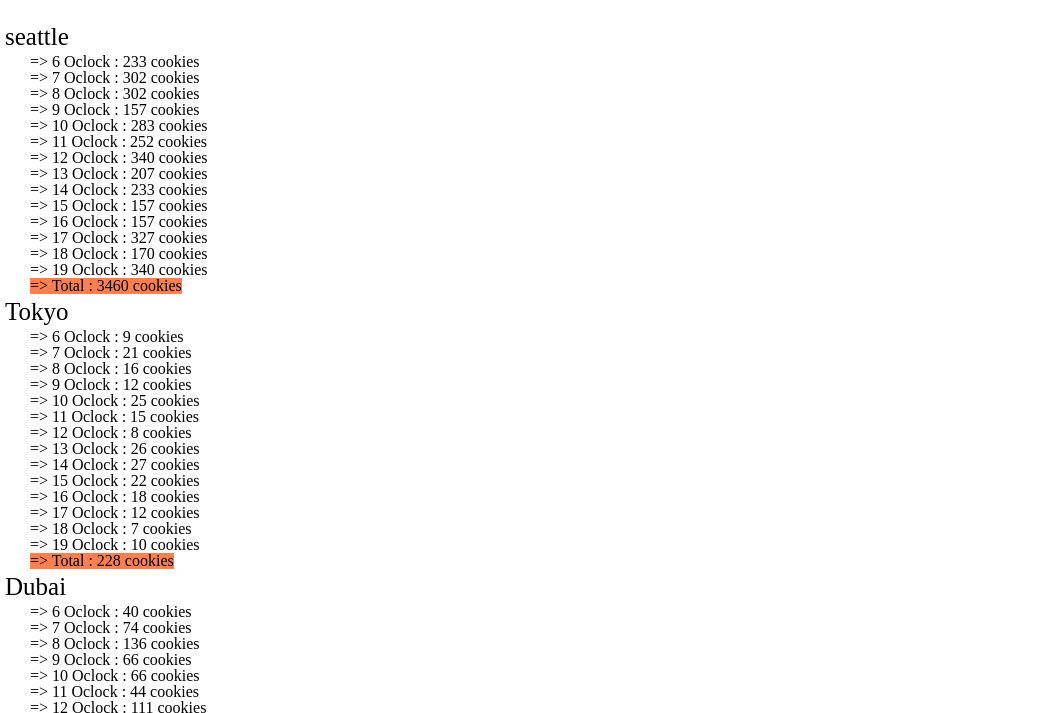
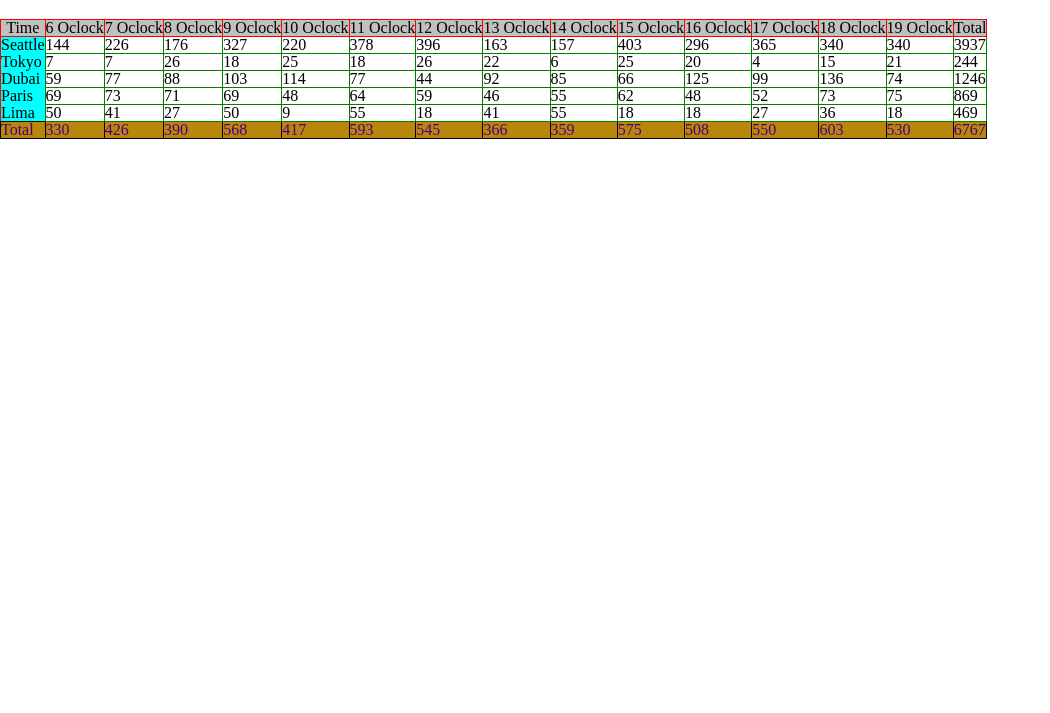
Before and after one commit to AlaaN-Smadi/Salmon_Cookies, a plain HTML site: page index.html in a window 1280 px wide. Shown: the part 81-794 px from the top of the page, without its empty margins (0-1050 px from the left). Drawn offline with Linux system fonts and the light colour scheme.

Commit message:
create objects by function of constructure

```diff
--- a/Css/style.css
+++ b/Css/style.css
@@ -22,3 +22,24 @@
     margin-left: 30px;
     background-color: coral;
 }
+
+#tableId{
+    border: solid 1px red;
+}
+
+#headID{
+    background-color: silver;
+    border: solid 1px red;
+}
+#firstColomn{
+    background-color: aqua;
+
+}
+#totalCell{
+    border: solid 1px green;
+}
+#lastRow{
+    border: solid 1px black;
+    background-color: darkgoldenrod;
+    color:indigo;
+}
--- a/JavaScript/dom.js
+++ b/JavaScript/dom.js
@@ -14,188 +14,242 @@ First Point Of Objects Area
 */
 // ---------------------------------------------------------------- //
 
-let seattle = {  // Object for Seattle
 
-    minHourCustomers: 23,  //  minimum number of customers
-    maxHourCustomers: 65,  // maximum number of customers
-    avgHourCookies: 6.3,  // average cookies per hour
+// let seattle = {  // Object for Seattle
 
-    numberOfCookies: [],  // number of cookies => dynamic
+//     minHourCustomers: 23,  //  minimum number of customers
+//     maxHourCustomers: 65,  // maximum number of customers
+//     avgHourCookies: 6.3,  // average cookies per hour
 
-    numOfCustomerHour: [],  // number of customers => random
+//     numberOfCookies: [],  // number of cookies => dynamic
 
-    addingCustomers: function () {  // function to call and generate generate random number of customers
-        for (let i = 0; i < workHours; i++) {
-            let num = getRandomInt(this.minHourCustomers, this.maxHourCustomers);
-            this.numOfCustomerHour[i] = num;
-        }
-    },
+//     numOfCustomerHour: [],  // number of customers => random
 
-    addingCookies: function () {  // function to calculate numbers of cookies
-        for (let i = 0; i < workHours; i++) {
-            this.numberOfCookies[i] = this.numOfCustomerHour[i] * this.avgHourCookies;
-        }
-    }
+//     addingCustomers: function () {  // function to call and generate generate random number of customers
+//         for (let i = 0; i < workHours; i++) {
+//             let num = getRandomInt(this.minHourCustomers, this.maxHourCustomers);
+//             this.numOfCustomerHour[i] = num;
+//         }
+//     },
 
-}  //  End of Seattle object
+//     addingCookies: function () {  // function to calculate numbers of cookies
+//         for (let i = 0; i < workHours; i++) {
+//             this.numberOfCookies[i] = this.numOfCustomerHour[i] * this.avgHourCookies;
+//         }
+//     }
 
-seattle.addingCustomers();  // calling functions  to add customers
-seattle.addingCookies();    // calling functions to add cookies
+// }  //  End of Seattle object
+
+// seattle.addingCustomers();  // calling functions  to add customers
+// seattle.addingCookies();    // calling functions to add cookies
 
 
-// for(let i=0;i<workHours;i++){  //  for loop => to test Seattle customers function
-//     console.log(seattle.numOfCustomerHour[i]);
-// }  //  for loop => to test Seattle customers function
+// // for(let i=0;i<workHours;i++){  //  for loop => to test Seattle customers function
+// //     console.log(seattle.numOfCustomerHour[i]);
+// // }  //  for loop => to test Seattle customers function
 
-/*
--------------line between objects-----------------
-*/
+// /*
+// -------------line between objects-----------------
+// */
 
-let Tokyo = {  // Object for Tokyo
+// let Tokyo = {  // Object for Tokyo
 
-    minHourCustomers: 3,  //  minimum number of customers
-    maxHourCustomers: 24,  // maximum number of customers
-    avgHourCookies: 1.2,  // average cookies per hour
+//     minHourCustomers: 3,  //  minimum number of customers
+//     maxHourCustomers: 24,  // maximum number of customers
+//     avgHourCookies: 1.2,  // average cookies per hour
 
-    numberOfCookies: [],  // number of cookies => dynamic
+//     numberOfCookies: [],  // number of cookies => dynamic
 
-    numOfCustomerHour: [],  // number of customers => random
+//     numOfCustomerHour: [],  // number of customers => random
 
-    addingCustomers: function () {  // function to call and generate generate random number of customers
-        for (let i = 0; i < workHours; i++) {
-            let num = getRandomInt(this.minHourCustomers, this.maxHourCustomers);
-            this.numOfCustomerHour[i] = num;
-        }
-    },
+//     addingCustomers: function () {  // function to call and generate generate random number of customers
+//         for (let i = 0; i < workHours; i++) {
+//             let num = getRandomInt(this.minHourCustomers, this.maxHourCustomers);
+//             this.numOfCustomerHour[i] = num;
+//         }
+//     },
 
-    addingCookies: function () {  // function to calculate numbers of cookies
-        for (let i = 0; i < workHours; i++) {
-            this.numberOfCookies[i] = this.numOfCustomerHour[i] * this.avgHourCookies;
-        }
-    }
+//     addingCookies: function () {  // function to calculate numbers of cookies
+//         for (let i = 0; i < workHours; i++) {
+//             this.numberOfCookies[i] = this.numOfCustomerHour[i] * this.avgHourCookies;
+//         }
+//     }
 
-}  //  End of Tokyo object
+// }  //  End of Tokyo object
 
-Tokyo.addingCustomers();  // calling functions  to add customers
-Tokyo.addingCookies();    // calling functions to add cookies
+// Tokyo.addingCustomers();  // calling functions  to add customers
+// Tokyo.addingCookies();    // calling functions to add cookies
 
 
-// for(let i=0;i<workHours;i++){  //  for loop => to test Tokyo customers function
-//     console.log(Tokyo.numOfCustomerHour[i]);
-// }  //  for loop => to test Tokyo customers function
+// // for(let i=0;i<workHours;i++){  //  for loop => to test Tokyo customers function
+// //     console.log(Tokyo.numOfCustomerHour[i]);
+// // }  //  for loop => to test Tokyo customers function
 
-/*
--------------line between objects-----------------
-*/
+// /*
+// -------------line between objects-----------------
+// */
 
-let Dubai = {  // Object for Dubai
+// let Dubai = {  // Object for Dubai
 
-    minHourCustomers: 11,  //  minimum number of customers
-    maxHourCustomers: 38,  // maximum number of customers
-    avgHourCookies: 3.7,  // average cookies per hour
+//     minHourCustomers: 11,  //  minimum number of customers
+//     maxHourCustomers: 38,  // maximum number of customers
+//     avgHourCookies: 3.7,  // average cookies per hour
 
-    numberOfCookies: [],  // number of cookies => dynamic
+//     numberOfCookies: [],  // number of cookies => dynamic
 
-    numOfCustomerHour: [],  // number of customers => random
+//     numOfCustomerHour: [],  // number of customers => random
 
-    addingCustomers: function () {  // function to call and generate generate random number of customers
-        for (let i = 0; i < workHours; i++) {
-            let num = getRandomInt(this.minHourCustomers, this.maxHourCustomers);
-            this.numOfCustomerHour[i] = num;
-        }
-    },
+//     addingCustomers: function () {  // function to call and generate generate random number of customers
+//         for (let i = 0; i < workHours; i++) {
+//             let num = getRandomInt(this.minHourCustomers, this.maxHourCustomers);
+//             this.numOfCustomerHour[i] = num;
+//         }
+//     },
 
-    addingCookies: function () {  // function to calculate numbers of cookies
-        for (let i = 0; i < workHours; i++) {
-            this.numberOfCookies[i] = this.numOfCustomerHour[i] * this.avgHourCookies;
-        }
-    }
+//     addingCookies: function () {  // function to calculate numbers of cookies
+//         for (let i = 0; i < workHours; i++) {
+//             this.numberOfCookies[i] = this.numOfCustomerHour[i] * this.avgHourCookies;
+//         }
+//     }
 
-}  //  End of Dubai object
+// }  //  End of Dubai object
 
-Dubai.addingCustomers();  // calling functions  to add customers
-Dubai.addingCookies();    // calling functions to add cookies
+// Dubai.addingCustomers();  // calling functions  to add customers
+// Dubai.addingCookies();    // calling functions to add cookies
 
 
-// for(let i=0;i<workHours;i++){  //  for loop => to test Dubai customers function
-//     console.log(Dubai.numOfCustomerHour[i]);
-// }  //  for loop => to test Dubai customers function
+// // for(let i=0;i<workHours;i++){  //  for loop => to test Dubai customers function
+// //     console.log(Dubai.numOfCustomerHour[i]);
+// // }  //  for loop => to test Dubai customers function
 
-/*
--------------line between objects-----------------
-*/
+// /*
+// -------------line between objects-----------------
+// */
 
 
-let Paris = {  // Object for Paris
+// let Paris = {  // Object for Paris
 
-    minHourCustomers: 20,  //  minimum number of customers
-    maxHourCustomers: 38,  // maximum number of customers
-    avgHourCookies: 2.3,  // average cookies per hour
+//     minHourCustomers: 20,  //  minimum number of customers
+//     maxHourCustomers: 38,  // maximum number of customers
+//     avgHourCookies: 2.3,  // average cookies per hour
 
-    numberOfCookies: [],  // number of cookies => dynamic
+//     numberOfCookies: [],  // number of cookies => dynamic
 
-    numOfCustomerHour: [],  // number of customers => random
+//     numOfCustomerHour: [],  // number of customers => random
 
-    addingCustomers: function () {  // function to call and generate generate random number of customers
-        for (let i = 0; i < workHours; i++) {
-            let num = getRandomInt(this.minHourCustomers, this.maxHourCustomers);
-            this.numOfCustomerHour[i] = num;
-        }
-    },
+//     addingCustomers: function () {  // function to call and generate generate random number of customers
+//         for (let i = 0; i < workHours; i++) {
+//             let num = getRandomInt(this.minHourCustomers, this.maxHourCustomers);
+//             this.numOfCustomerHour[i] = num;
+//         }
+//     },
 
-    addingCookies: function () {  // function to calculate numbers of cookies
-        for (let i = 0; i < workHours; i++) {
-            this.numberOfCookies[i] = this.numOfCustomerHour[i] * this.avgHourCookies;
-        }
-    }
+//     addingCookies: function () {  // function to calculate numbers of cookies
+//         for (let i = 0; i < workHours; i++) {
+//             this.numberOfCookies[i] = this.numOfCustomerHour[i] * this.avgHourCookies;
+//         }
+//     }
 
-}  //  End of Paris object
+// }  //  End of Paris object
 
-Paris.addingCustomers();  // calling functions  to add customers
-Paris.addingCookies();    // calling functions to add cookies
+// Paris.addingCustomers();  // calling functions  to add customers
+// Paris.addingCookies();    // calling functions to add cookies
 
 
-// for(let i=0;i<workHours;i++){  //  for loop => to test Paris customers function
-//     console.log(Paris.numOfCustomerHour[i]);
-// }  //  for loop => to test Paris customers function
+// // for(let i=0;i<workHours;i++){  //  for loop => to test Paris customers function
+// //     console.log(Paris.numOfCustomerHour[i]);
+// // }  //  for loop => to test Paris customers function
 
-/*
--------------line between objects-----------------
-*/
+// /*
+// -------------line between objects-----------------
+// */
 
 
-let Lima = {  // Object for Lima
+// let Lima = {  // Object for Lima
 
-    minHourCustomers: 2,  //  minimum number of customers
-    maxHourCustomers: 16,  // maximum number of customers
-    avgHourCookies: 4.6,  // average cookies per hour
+//     minHourCustomers: 2,  //  minimum number of customers
+//     maxHourCustomers: 16,  // maximum number of customers
+//     avgHourCookies: 4.6,  // average cookies per hour
 
-    numberOfCookies: [],  // number of cookies => dynamic
+//     numberOfCookies: [],  // number of cookies => dynamic
 
-    numOfCustomerHour: [],  // number of customers => random
+//     numOfCustomerHour: [],  // number of customers => random
 
-    addingCustomers: function () {  // function to call and generate generate random number of customers
-        for (let i = 0; i < workHours; i++) {
-            let num = getRandomInt(this.minHourCustomers, this.maxHourCustomers);
-            this.numOfCustomerHour[i] = num;
-        }
-    },
+//     addingCustomers: function () {  // function to call and generate generate random number of customers
+//         for (let i = 0; i < workHours; i++) {
+//             let num = getRandomInt(this.minHourCustomers, this.maxHourCustomers);
+//             this.numOfCustomerHour[i] = num;
+//         }
+//     },
 
-    addingCookies: function () {  // function to calculate numbers of cookies
-        for (let i = 0; i < workHours; i++) {
-            this.numberOfCookies[i] = this.numOfCustomerHour[i] * this.avgHourCookies;
-        }
-    }
+//     addingCookies: function () {  // function to calculate numbers of cookies
+//         for (let i = 0; i < workHours; i++) {
+//             this.numberOfCookies[i] = this.numOfCustomerHour[i] * this.avgHourCookies;
+//         }
+//     }
 
-}  //  End of Lima object
+// }  //  End of Lima object
 
-Lima.addingCustomers();  // calling functions  to add customers
-Lima.addingCookies();    // calling functions to add cookies
+// Lima.addingCustomers();  // calling functions  to add customers
+// Lima.addingCookies();    // calling functions to add cookies
 
 
-// for(let i=0;i<workHours;i++){  //  for loop => to test Lima customers function
-//     console.log(Lima.numOfCustomerHour[i]);
-// }  //  for loop => to test Lima customers function
+// // for(let i=0;i<workHours;i++){  //  for loop => to test Lima customers function
+// //     console.log(Lima.numOfCustomerHour[i]);
+// // }  //  for loop => to test Lima customers function
+
+
+// Objects by Constructure
+
+let objectsArray = [];
+// constructure function
+function Cookies(minHourCustomers, maxHourCustomers, avgHourCookies) {
+    this.minHourCustomers = minHourCustomers;  //  minimum number of customers
+    this.maxHourCustomers = maxHourCustomers;  // maximum number of customers
+    this.avgHourCookies = avgHourCookies; // average cookies per customer
+
+    this.numberOfCookies = [];  // number of cookies => dynamic
+
+    this.numOfCustomerHour = [];  // number of customers => random
+
+    objectsArray.push(this);
+}
+
+// generate bjects
+let seattle = new Cookies(23, 65, 6.3);
+let Tokyo = new Cookies(3, 24, 1.2);
+let Dubai = new Cookies(11, 38, 3.7);
+let Paris = new Cookies(20, 38, 2.3);
+let Lima = new Cookies(2, 16, 4.6);
+
+// generate functions
+Cookies.prototype.addingCustomers = function () {
+    for (let i = 0; i < workHours; i++) {
+        let num = getRandomInt(this.minHourCustomers, this.maxHourCustomers);
+        this.numOfCustomerHour[i] = num;
+    }
+}
+
+Cookies.prototype.addingCookies = function () {
+    for (let i = 0; i < workHours; i++) {
+        this.numberOfCookies[i] = this.numOfCustomerHour[i] * this.avgHourCookies;
+    }
+}
+
+seattle.addingCustomers();
+seattle.addingCookies();
+
+Tokyo.addingCustomers();
+Tokyo.addingCookies();
+
+Dubai.addingCustomers();
+Dubai.addingCookies();
+
+Paris.addingCustomers();
+Paris.addingCookies();
+
+Lima.addingCustomers();
+Lima.addingCookies();
 
 // ---------------------------------------------------------------- //
 /*
@@ -207,88 +261,192 @@ Last Point Of Objects Area
 // Generate list inside HTML page
 
 // connect variable with div Id
-let divEl = document.getElementById('salesData');
+// let divEl = document.getElementById('salesData');
 
 // generate and connect ul container
-let ulEl = document.createElement('ul');
-divEl.appendChild(ulEl);
+// let ulEl = document.createElement('ul');
+// divEl.appendChild(ulEl);
 
-// for loop => to create list of itmes
-for (let t = 0; t < 5; t++) {
-    let pEl = document.createElement('p');
-    ulEl.appendChild(pEl);
-    pEl.id = 'areaId';
+// // for loop => to create list of itmes
+// for (let t = 0; t < 5; t++) {
+//     let pEl = document.createElement('p');
+//     ulEl.appendChild(pEl);
+//     pEl.id = 'areaId';
 
-    let sum = 0; // variable for total amount
+//     let sum = 0; // variable for total amount
 
-    switch (t) {
-        case 0:  // Seattle
+//     switch (t) {
+//         case 0:  // Seattle
 
-            pEl.textContent = 'seattle'
-            break;
+//             pEl.textContent = 'seattle'
+//             break;
 
-        case 1:  // Tokyo
-            pEl.textContent = 'Tokyo'
+//         case 1:  // Tokyo
+//             pEl.textContent = 'Tokyo'
 
-            break;
+//             break;
 
-        case 2:  //  Dubai
-            pEl.textContent = 'Dubai'
-            break;
+//         case 2:  //  Dubai
+//             pEl.textContent = 'Dubai'
+//             break;
 
-        case 3:  //  Paris
-            pEl.textContent = 'Paris'
-            break;
+//         case 3:  //  Paris
+//             pEl.textContent = 'Paris'
+//             break;
 
-        case 4:  //  Lima
-            pEl.textContent = 'Lima'
-            break;
-    }
-    // for loop => to inherit numbers
-    for (let i = 0; i < workHours; i++) {
+//         case 4:  //  Lima
+//             pEl.textContent = 'Lima'
+//             break;
+//     }
+//     // for loop => to inherit numbers
+//     for (let i = 0; i < workHours; i++) {
 
-        let liEl = document.createElement('li');
-        liEl.id = "itemslist";
-        ulEl.appendChild(liEl);
+//         let liEl = document.createElement('li');
+//         liEl.id = "itemslist";
+//         ulEl.appendChild(liEl);
 
-        switch (t) {
-            case 0:  // Seattle
-                liEl.textContent = `=> ${i + 6} Oclock : ${parseInt(seattle.numberOfCookies[i])} cookies`;
-                sum = sum + parseInt(seattle.numberOfCookies[i]);
-                break;
+//         switch (t) {
+//             case 0:  // Seattle
+//                 liEl.textContent = `=> ${i + 6} Oclock : ${parseInt(seattle.numberOfCookies[i])} cookies`;
+//                 sum = sum + parseInt(seattle.numberOfCookies[i]);
+//                 break;
 
-            case 1:  // Tokyo
-                liEl.textContent = `=> ${i + 6} Oclock : ${parseInt(Tokyo.numberOfCookies[i])} cookies`;
-                sum = sum + parseInt(Tokyo.numberOfCookies[i]);
-                break;
+//             case 1:  // Tokyo
+//                 liEl.textContent = `=> ${i + 6} Oclock : ${parseInt(Tokyo.numberOfCookies[i])} cookies`;
+//                 sum = sum + parseInt(Tokyo.numberOfCookies[i]);
+//                 break;
 
-            case 2:  //  Dubai
-                liEl.textContent = `=> ${i + 6} Oclock : ${parseInt(Dubai.numberOfCookies[i])} cookies`;
-                sum = sum + parseInt(Dubai.numberOfCookies[i]);
-                break;
+//             case 2:  //  Dubai
+//                 liEl.textContent = `=> ${i + 6} Oclock : ${parseInt(Dubai.numberOfCookies[i])} cookies`;
+//                 sum = sum + parseInt(Dubai.numberOfCookies[i]);
+//                 break;
 
-            case 3:  //  Paris
-                liEl.textContent = `=> ${i + 6} Oclock : ${parseInt(Paris.numberOfCookies[i])} cookies`;
-                sum = sum + parseInt(Paris.numberOfCookies[i]);
-                break;
+//             case 3:  //  Paris
+//                 liEl.textContent = `=> ${i + 6} Oclock : ${parseInt(Paris.numberOfCookies[i])} cookies`;
+//                 sum = sum + parseInt(Paris.numberOfCookies[i]);
+//                 break;
 
-            case 4:  //  Lima
-                liEl.textContent = `=> ${i + 6} Oclock : ${parseInt(Lima.numberOfCookies[i])} cookies`;
-                sum = sum + parseInt(Lima.numberOfCookies[i]);
-                break;
-        } // finish switch
+//             case 4:  //  Lima
+//                 liEl.textContent = `=> ${i + 6} Oclock : ${parseInt(Lima.numberOfCookies[i])} cookies`;
+//                 sum = sum + parseInt(Lima.numberOfCookies[i]);
+//                 break;
+//         } // finish switch
 
-    }  // finish inner loop
+//     }  // finish inner loop
 
-    // show Total
-    let liEl = document.createElement('li');
-        liEl.id = "total";
-        ulEl.appendChild(liEl);
-    liEl.textContent = `  => Total : ${sum} cookies`;
+//     // show Total
+//     let liEl = document.createElement('li');
+//     liEl.id = "total";
+//     ulEl.appendChild(liEl);
+//     liEl.textContent = `  => Total : ${sum} cookies`;
 
-} // finish outer loop
+// } // finish outer loop
 
 
 /*
 ------------  End of Lab 06  ------------
 */
+
+/*
+------------  Start Point of Lab 07  ------------
+*/
+let divEl = document.getElementById('salesData');
+let tableEl = document.createElement('table');
+
+tableEl.id = 'tableId';
+divEl.appendChild(tableEl);
+
+let headerEl = document.createElement('tr');
+tableEl.appendChild(headerEl);
+// header elements
+
+for (let i = 0; i < 16; i++) {  // loop => To create header elements of table
+    let headCell = document.createElement('th');
+    headerEl.appendChild(headCell);
+    headCell.id = 'headID';
+
+    if (i == 0) {
+        headCell.textContent = 'Time';
+    } else if (i < 15) {
+        headCell.textContent = `${i + 5} Oclock`;
+    } else {
+        headCell.textContent = 'Total';
+    }
+}
+
+//  loops => to add total feild for each place
+
+for (let index = 0; index < objectsArray.length; index++) {
+    let sum = 0;
+    for (let num = 0; num < workHours; num++) {
+        sum = sum + objectsArray[index].numberOfCookies[num];
+    }
+    objectsArray[index].numberOfCookies.push(sum);
+}
+
+// loops => to create array of total cookies per hour
+
+let totalHourCookies = [];
+for (let row = 0; row <= workHours; row++) {
+    let total = 0;
+    for (let index = 0; index < objectsArray.length; index++) {
+        total = total + objectsArray[index].numberOfCookies[row];
+    }
+    totalHourCookies.push(total);
+}
+
+//  loops => to enter table values
+
+for (let row = 0; row < 6; row++) {
+
+    let rowEl = document.createElement('tr');
+    tableEl.appendChild(rowEl);
+
+    for (let cell = 0; cell < 16; cell++) {
+        let innerCell = document.createElement('td');
+        rowEl.appendChild(innerCell);
+        innerCell.id = 'innerID';
+
+        if ((cell == 0) && (row !== 5)) {
+            innerCell.id = 'firstColomn';
+            switch (row) { //  Name of areas
+
+                case 0:
+                    innerCell.textContent = 'Seattle';
+                    break;
+                case 1:
+                    innerCell.textContent = 'Tokyo';
+                    break;
+                case 2:
+                    innerCell.textContent = 'Dubai';
+                    break;
+                case 3:
+                    innerCell.textContent = 'Paris';
+                    break;
+                case 4:
+                    innerCell.textContent = 'Lima';
+                    break;
+                case 5:
+                    innerCell.textContent = 'Total';
+                    break;
+            }
+        } else if (row !== 5) {
+
+            innerCell.textContent = parseInt(objectsArray[row].numberOfCookies[cell - 1]);
+            innerCell.id = 'totalCell';
+        }else{
+            innerCell.id = 'lastRow';
+            if(cell == 0)
+                innerCell.textContent = 'Total';
+            else{
+                innerCell.textContent = parseInt(totalHourCookies[cell-1]);
+            }
+        }
+
+
+
+    }
+
+
+
+}
```
